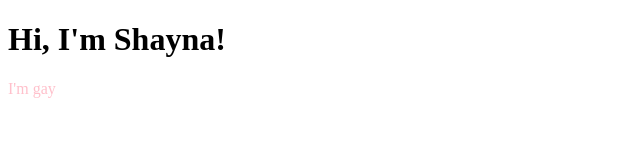
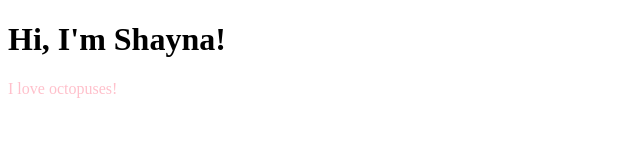
Before and after one commit to shayvana/shayvana.github.io, a plain HTML site: page index.html in a window 1280 px wide. Shown: the full height of the page, 0-640 px from the left. Drawn offline with Linux system fonts and the light colour scheme.

Commit message:
Add files via upload

```diff
--- a/index.html
+++ b/index.html
@@ -15,6 +15,6 @@
 <body>
 	<h1> Hi, I'm Shayna! </h1>
 
-	<p> I'm gay </p>
+	<p> I love octopuses! </p>
 </body>
 </html>
```
